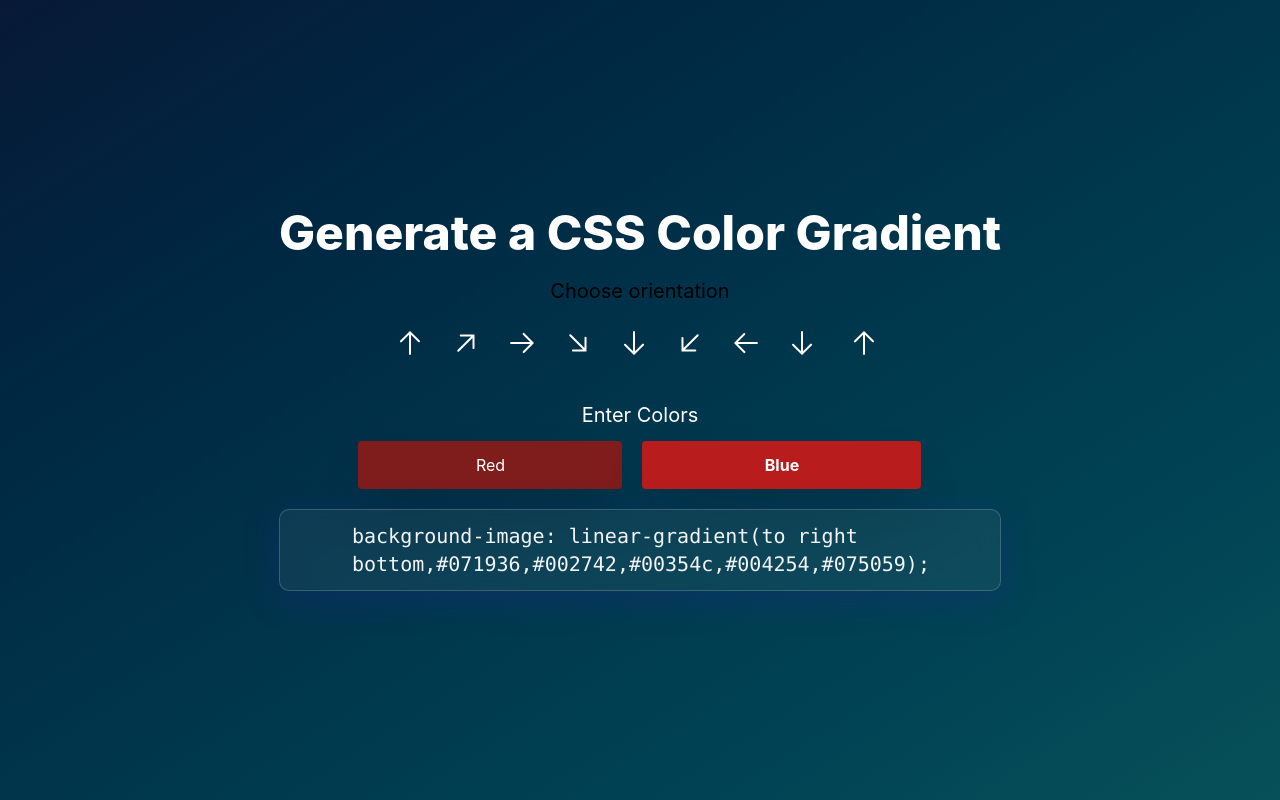
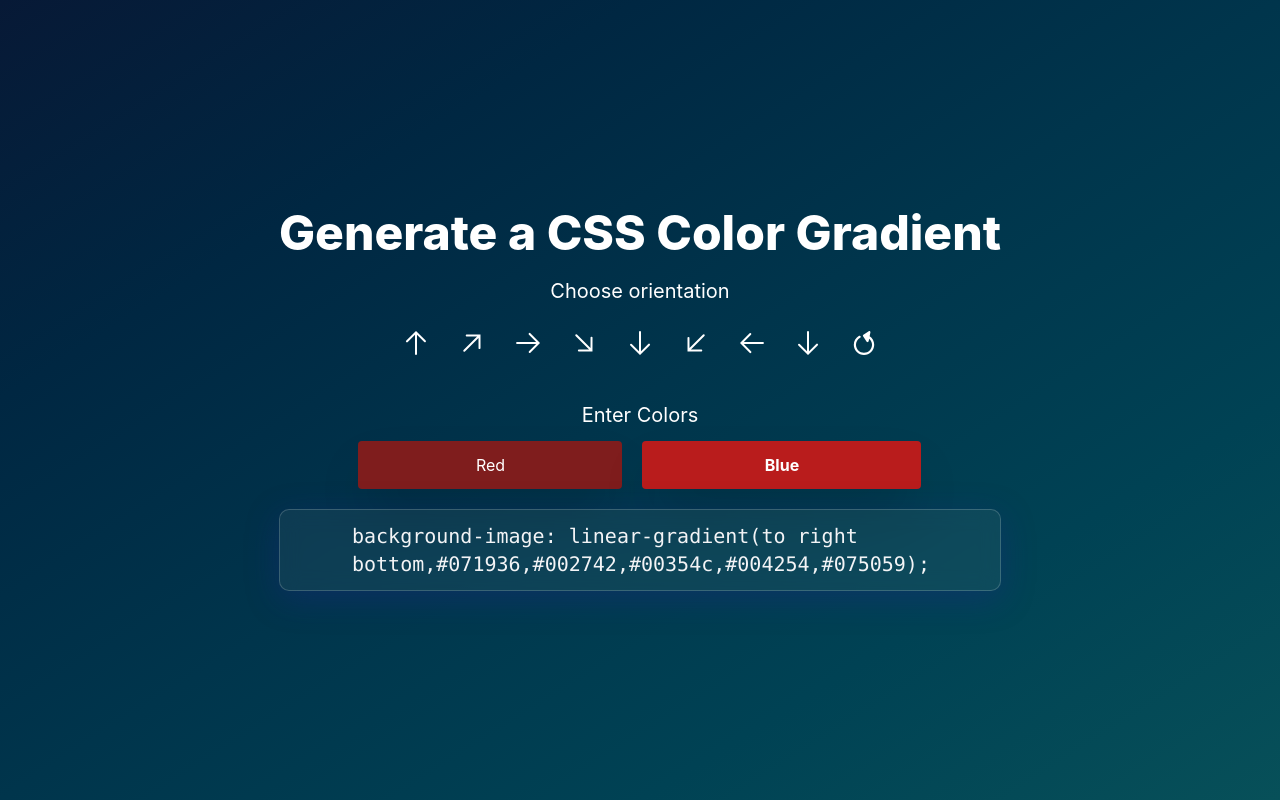
Before and after one commit to sahilpatel09/Gradient-Generator-using-React.js, a React (Create React App) app: page / in a window 1280 px wide. Built offline with nearby package versions, Linux system fonts and the light colour scheme.

Commit message:
Small fixes

```diff
--- a/src/App.js
+++ b/src/App.js
@@ -37,11 +37,11 @@ function App() {
         <div className="px-4 py-6">
           <h1 className="text-5xl text-white font-extrabold">Generate a CSS Color Gradient</h1>
 
-          <h2 className="text-xl text-w hite text-center py-3 mt-2">Choose orientation</h2>
+          <h2 className="text-xl text-white text-center py-3 mt-2">Choose orientation</h2>
 
           <div className="flex items-center justify-center p-2 gap-5">
 
-              <button title="to top">
+              <button title="to top" onClick={generateColors}>
               <img src={arrow} alt="arrow to top" />
               </button>
 
@@ -74,7 +74,7 @@ function App() {
               </button>
 
               <button>
-              <img src={arrow} alt="radial" className="px-1.5" />
+              <img src={radial} alt="radial" className="px-1.5" />
               </button>
 
           </div>
```
